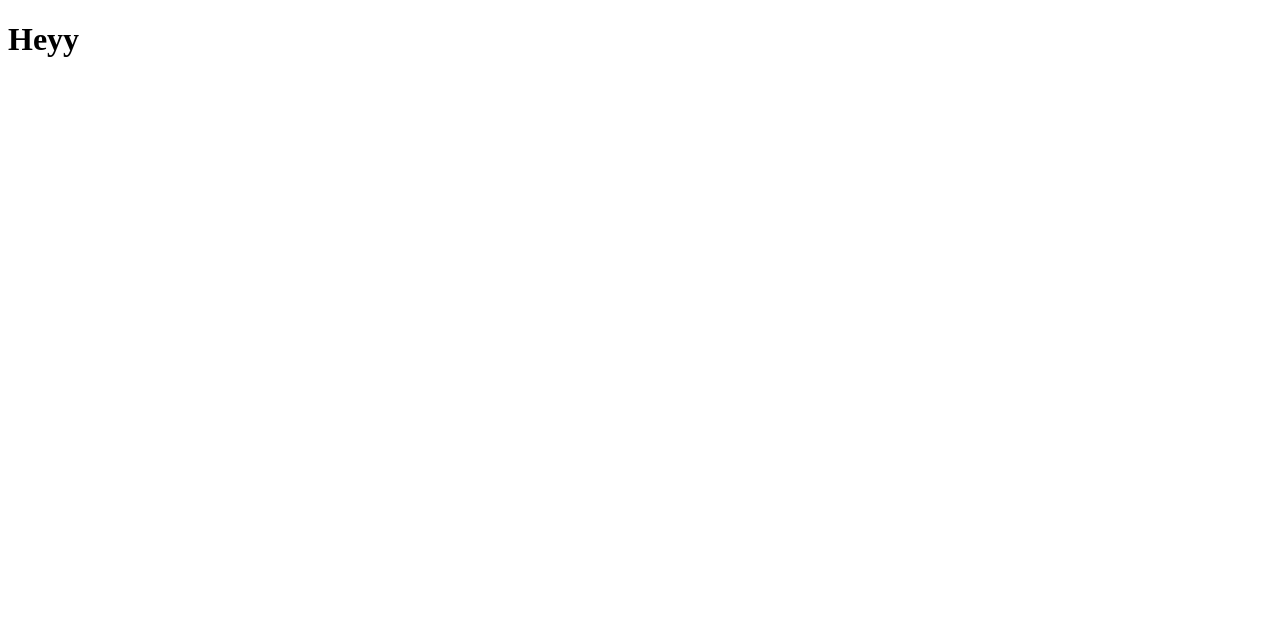
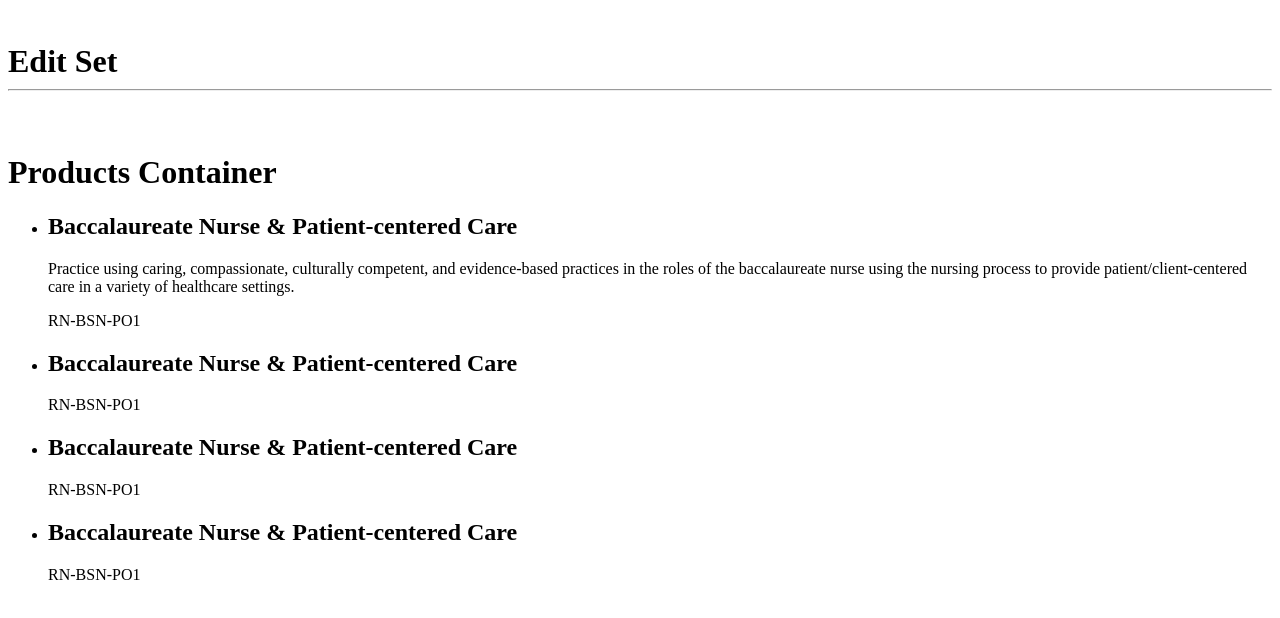
Before and after one commit to Ntwali-Josue/set, a React (Create React App) app: page / in a window 1280 px wide. Shown: the top 618 px of the page. Built offline with nearby package versions, Linux system fonts and the light colour scheme; the HTML template or start-up script is replaced by a standard one.

Commit message:
Render header component

```diff
--- a/src/App.js
+++ b/src/App.js
@@ -1,9 +1,12 @@
+import Header from './components/Header';
+import ProductsContainer from './components/ProductsContainer';
 import './App.css';
 
 function App() {
   return (
     <div className="App">
-      <h1>Heyy</h1>
+      <Header />
+      <ProductsContainer />
     </div>
   );
 }
```
